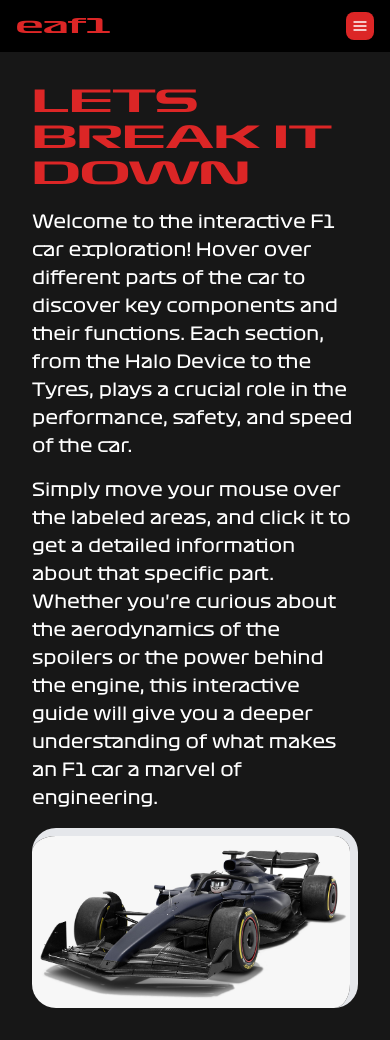
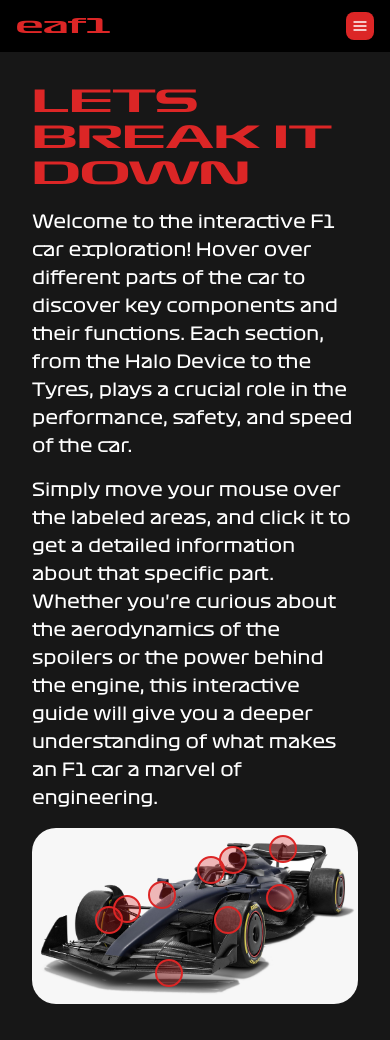
Before and after one commit to AswinP-Thampan/eaf1, a Next.js app: page /f1car in a window 390 px wide. Built offline with nearby package versions, Linux system fonts and the light colour scheme.

Commit message:
Update page.js

```diff
--- a/src/app/f1car/page.js
+++ b/src/app/f1car/page.js
@@ -9,7 +9,7 @@ export default function Page() {
     const [type, setType] = useState('Click to know more')
     const [src, setSrc] = useState('/basic/b1.jpg')
 
-    const buttonStyle = "bg-site_text bg-opacity-30 hover:bg-red-700 hover:bg-opacity-50 md:border-4 sm:border-2 border-site_text hover:border-site_text hover:border-opacity-60 absolute rounded-full sm:w-10 sm:h-10 md:w-12 md:h-12 2xl:w-14 2xl:h-14 transform -translate-x-1/2 -translate-y-1/2"
+    const buttonStyle = "bg-site_text bg-opacity-30 hover:bg-red-700 hover:bg-opacity-50 border-2 sm:border-2 md:border-4 border-site_text hover:border-site_text hover:border-opacity-60 absolute rounded-full w-7 h-7 sm:w-10 sm:h-10 md:w-12 md:h-12 2xl:w-14 2xl:h-14 transform -translate-x-1/2 -translate-y-1/2"
 
     const handleButtonClick = (type) => {
         // console.log("knowMore[type].src",knowMore[type] , type)
@@ -38,13 +38,13 @@ export default function Page() {
                         <div>Simply move your mouse over the labeled areas, and click it to get a detailed information about that specific part. Whether you&apos;re curious about the aerodynamics of the spoilers or the power behind the engine, this interactive guide will give you a deeper understanding of what makes an F1 car a marvel of engineering.</div>
                     </div>
                 </div>
-                <div className='relative' style={{ position: 'relative', width: '100%', maxWidth: '1200px', margin: '0 auto' }}>
+                <div className='relative w-full h-auto max-h-full-[1200px]' style={{ margin: '0 auto' }}>
                     {type !== 'Click to know more' &&
                         <button onClick={() => handleGoBack()} type="button" className='bg-transparent hover:bg-opacity-50 absolute top-[7%] left-[5%] w-8 h-8 sm:w-12 sm:h-12 lg:w-14 lg:h-14 transform -translate-x-1/2 -translate-y-1/2' >
                             <img src='/icons/back.svg' className='w-7 h-7' />
                         </button>
                     }
-                    <img className={`h-fit rounded-3xl w-full border-8 border-l-0 border-b-0 border-color-`} src={src} alt="Main Image" />
+                    <img className='h-fit rounded-3xl w-full' src={src} alt="Main Image" />
                     {type == 'Click to know more' &&
                         <div>
                             <button data-tooltip-target="tooltip-animation" onClick={() => handleButtonClick('Halo')} type="button" className={` ${buttonStyle} top-[24%] left-[55%]`} />
```
